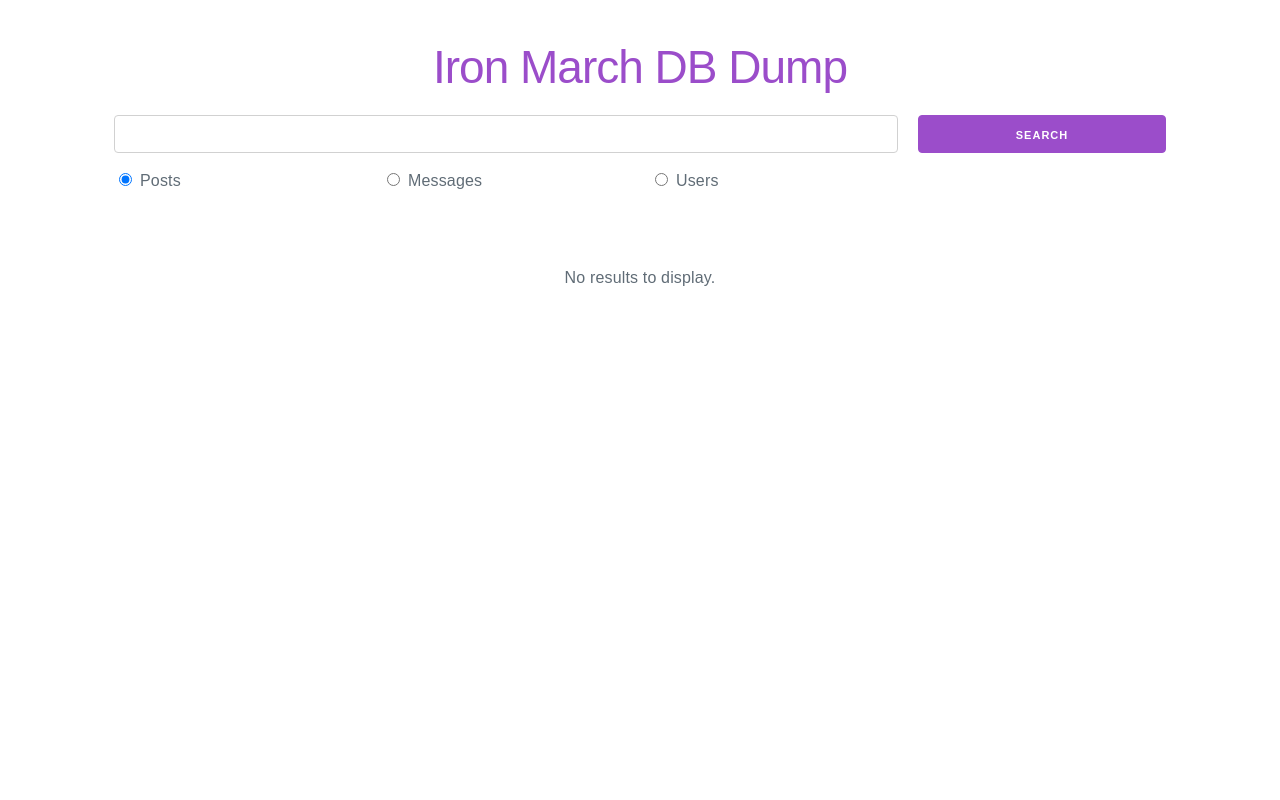
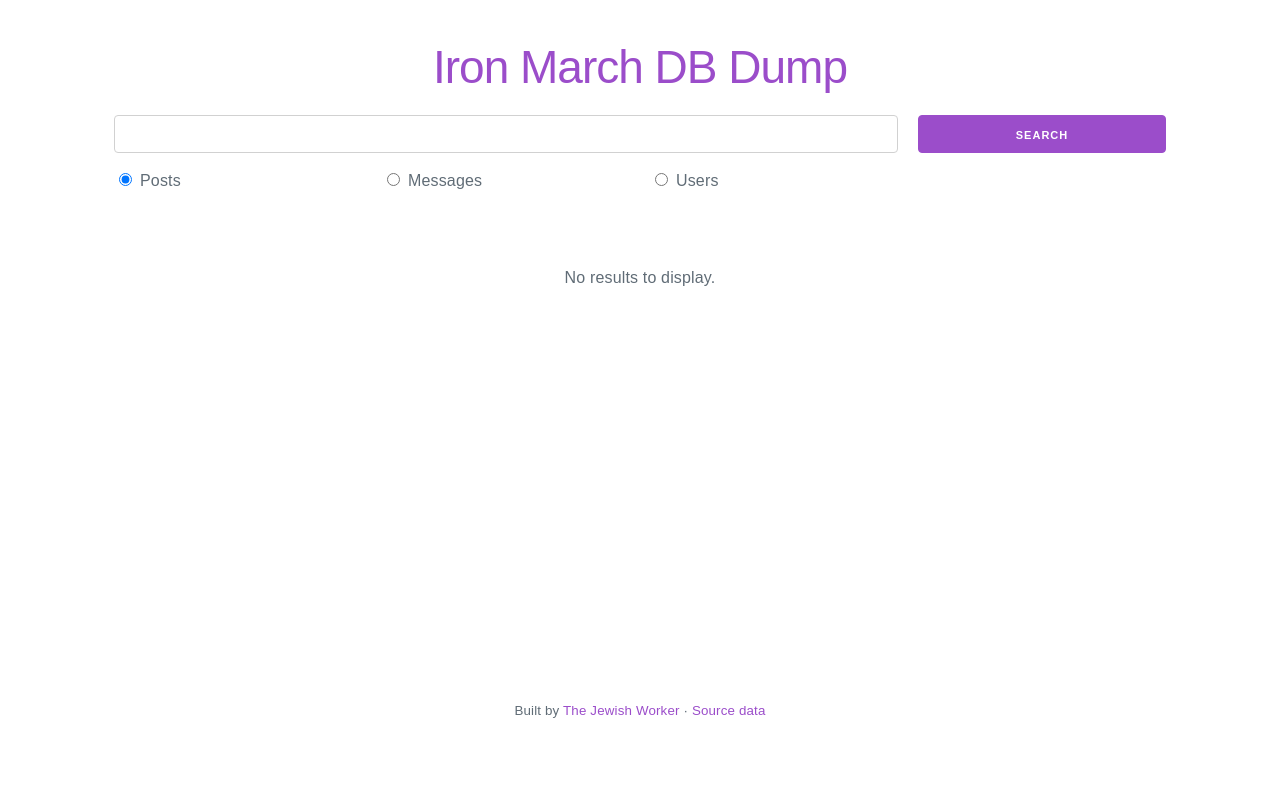
Before and after one commit to selfagency/ironmarch-vue, a Vue app: page / in a window 1280 px wide. Shown: the top 800 px of the page. Built offline with nearby package versions, Linux system fonts and the light colour scheme; what vue-debounce would draw is missing.

Commit message:
change min-height

```diff
--- a/src/App.vue
+++ b/src/App.vue
@@ -45,7 +45,7 @@ export default {
   font-family Avenir, Arial, Helvetica, sans-serif
 
 main
-  min-height 80vh
+  min-height 50vh
 
 #loading, #error
   position fixed
```
